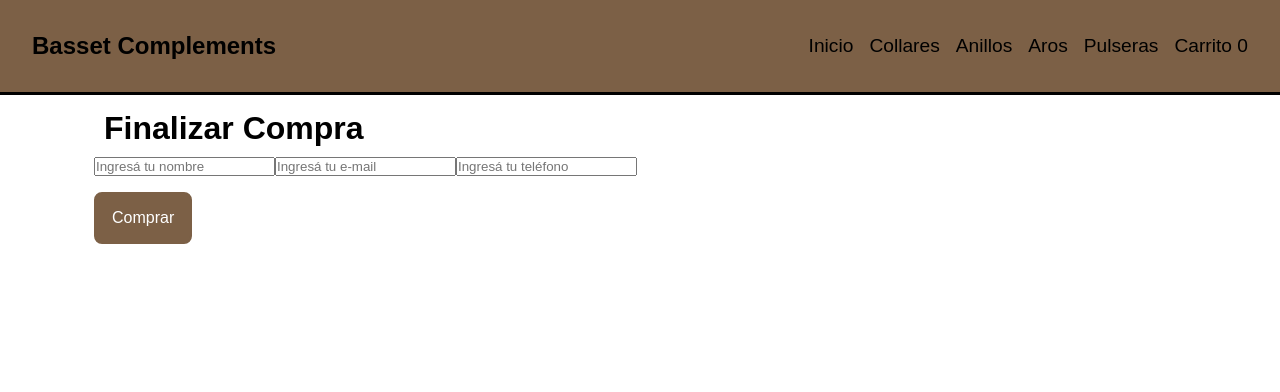
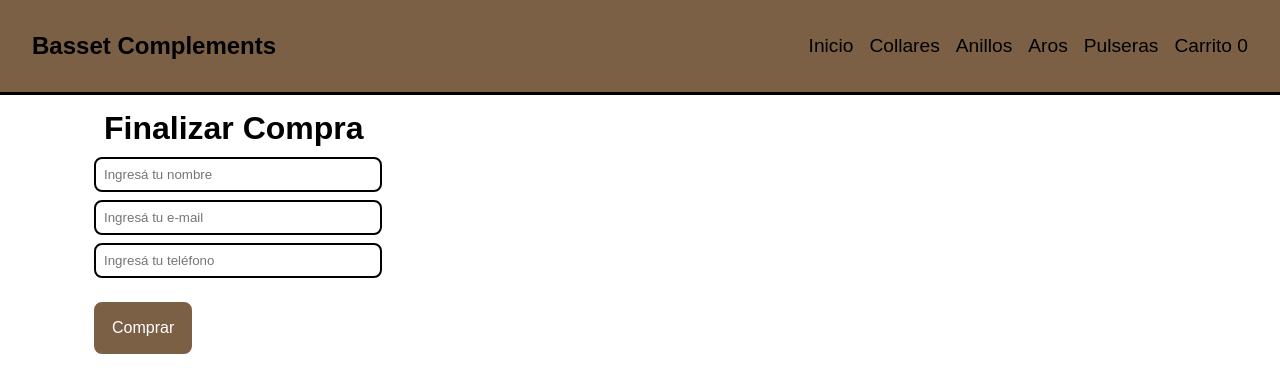
Before and after one commit to Lucregarcia/curso-react, a React (Create React App) app: page /checkout in a window 1280 px wide. Shown: the top 392 px of the page. Built offline with nearby package versions, Linux system fonts and the light colour scheme.

Commit message:
entregafinal

```diff
--- a/src/components/Carrito.jsx
+++ b/src/components/Carrito.jsx
@@ -25,11 +25,16 @@ const Carrito = () => {
                 </div>
             ))
         }
-            { carrito.length > 0 &&  <h2 className='prod'>Total: ${precio()}</h2> }
 
-            <button onClick={handleVaciar} className='vaciar'>Vaciar</button>
-            <Link to="/checkout">Finalizar Compra</Link>
-        </div>
+        {
+        carrito.length > 0 &&
+        <>
+        <h2 className='prod'>Total: ${precio()}</h2>
+        <button onClick={handleVaciar} className='vaciar'>Vaciar</button>
+        <Link className='prod' to="/checkout">Finalizar Compra</Link>
+        </>
+        }
+    </div>
     )
 }
 export default Carrito
--- a/src/components/CheckOut.jsx
+++ b/src/components/CheckOut.jsx
@@ -2,7 +2,7 @@ import React, { useState } from 'react'
 import { useContext } from 'react';
 import { CartContext } from '../context/CartContext';
 import { useForm } from 'react-hook-form';
-import { collection, addDoc, doc } from "firebase/firestore"
+import { collection, addDoc} from "firebase/firestore"
 import { database } from '../firebase/data';
 
 const CheckOut = () => {
--- a/src/components/ItemListContainer.jsx
+++ b/src/components/ItemListContainer.jsx
@@ -8,7 +8,7 @@ import { database } from "../firebase/data";
 const ItemListContainer = () => {
 
         const [productos, setProductos] = useState([]);
-        const [titulo, setTitulo] =  useState("productos");
+        const [titulo] =  useState("productos");
         const categoria = useParams().categoria;
 
     useEffect(() => {
--- a/src/main.css
+++ b/src/main.css
@@ -181,11 +181,13 @@
     background-repeat: no-repeat;
     background-position: center;
     background-size: cover;
+    height: 100% ;
 }
 .prod {
     color: black;
     margin: 10px;
     font-size: 25px;
+    text-decoration: none;
 }
 .producto1 {
     font-size: 18px ;
@@ -197,10 +199,30 @@
     width: 4rem;
     height: 2rem;
     color: black;
-    margin: 15px;
+    margin: 10px;
     font-size: 20px;
     display: flex;
     justify-content:center;
     align-items: center;
     text-align: center;
 }
+
+.formulario {
+    display: flex;
+    flex-direction: column;
+    gap: .5rem;
+    align-items: flex-start;
+}
+
+.formulario input {
+    padding: .5rem;
+    width: 18rem;
+    border-radius: .5rem;
+    border: 2px solid black;
+}
+
+.formulario input:focus {
+    outline: 0;
+    border: 2px solid var(--clr-main);
+    outline: 2px solid var(--clr-main);
+}
```
